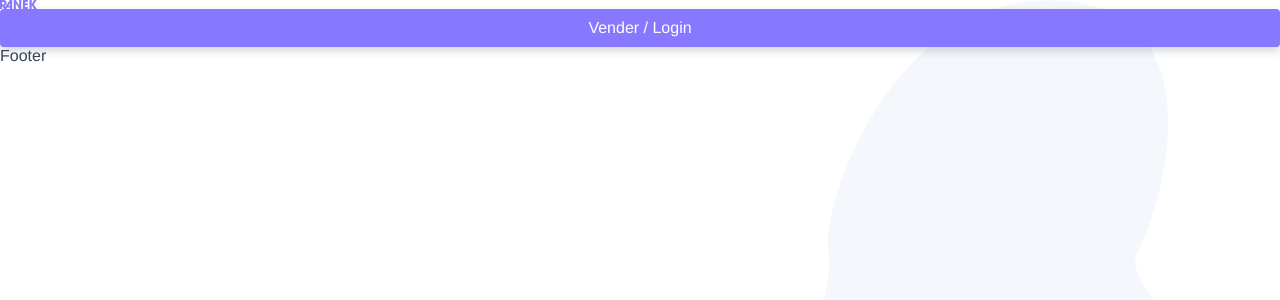
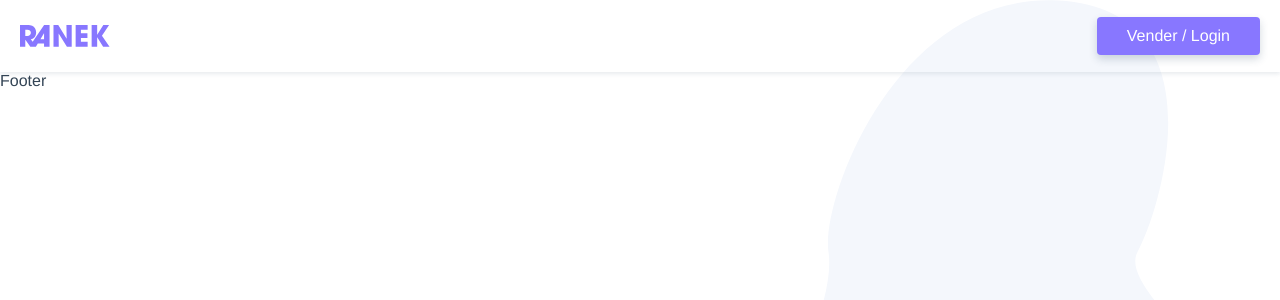
Before and after one commit to CiceroGB/market-cart, a Vue app: page / in a window 1280 px wide. Shown: the top 300 px of the page. Built offline with nearby package versions, Linux system fonts and the light colour scheme.

Commit message:
header styles

```diff
--- a/src/components/Header.vue
+++ b/src/components/Header.vue
@@ -13,5 +13,20 @@ export default {
 };
 </script>
 
-<style>
+<style scoped>
+nav {
+  display: flex;
+  align-items: center;
+  justify-content: space-between;
+  padding: 15px 20px;
+  box-shadow: 0 2px 4px rgba(30, 60, 90, 0.1);
+}
+
+.logo {
+  padding: 10px 0;
+}
+
+.logo img {
+  width: 90px;
+}
 </style>
```
